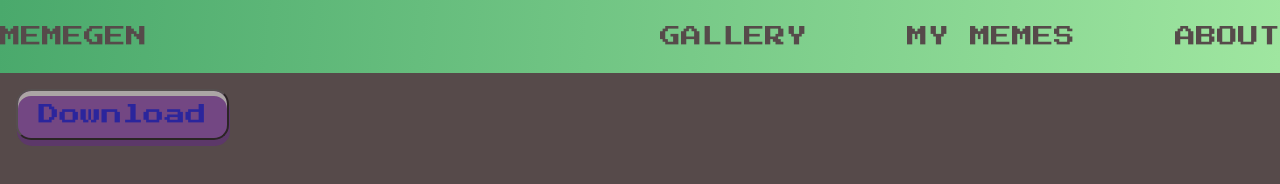
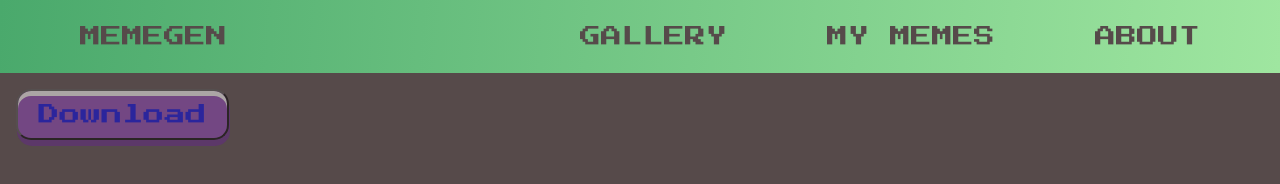
Before and after one commit to alexokin/memegenerator, a plain HTML site: page myMemes.html in a window 1280 px wide. Drawn offline with Linux system fonts and the light colour scheme.

Commit message:
added margin to navbar

```diff
--- a/css/main.css
+++ b/css/main.css
@@ -62,10 +62,11 @@ button {
 .main-nav {
     /* padding-right: 10rem; */
     z-index: 10;
+    margin-right: 5rem;
 }
 
 .logo {
-    /* padding-left: 10rem; */
+    margin-left: 5rem;
     text-transform: uppercase;
 }
 
```
Also changed, not shown: index.html (+5 -0 lines), icons/pepe.ico (added).
